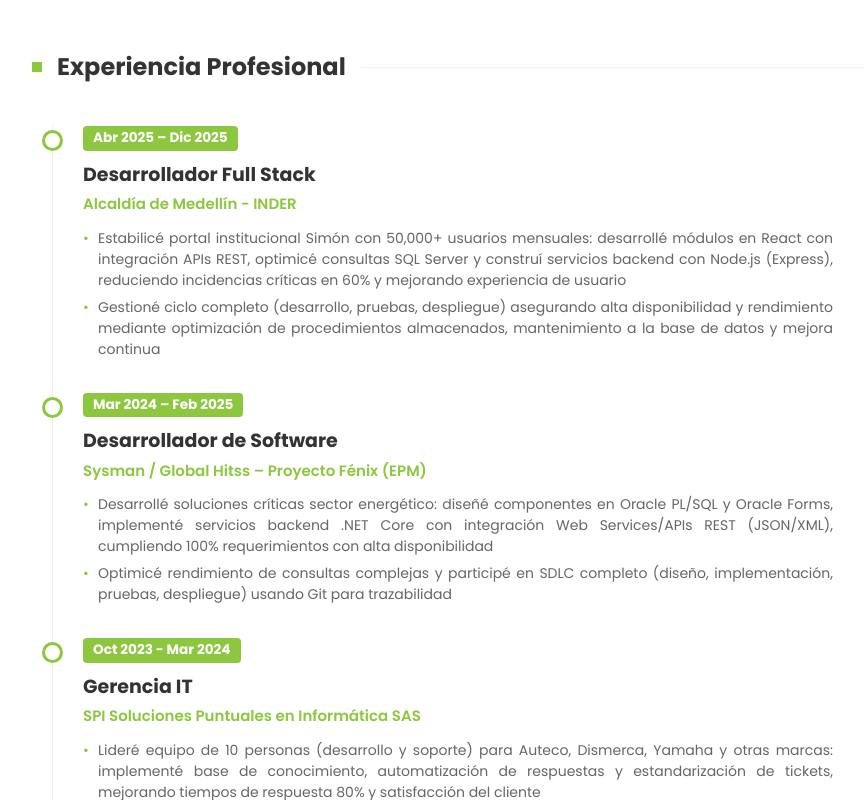
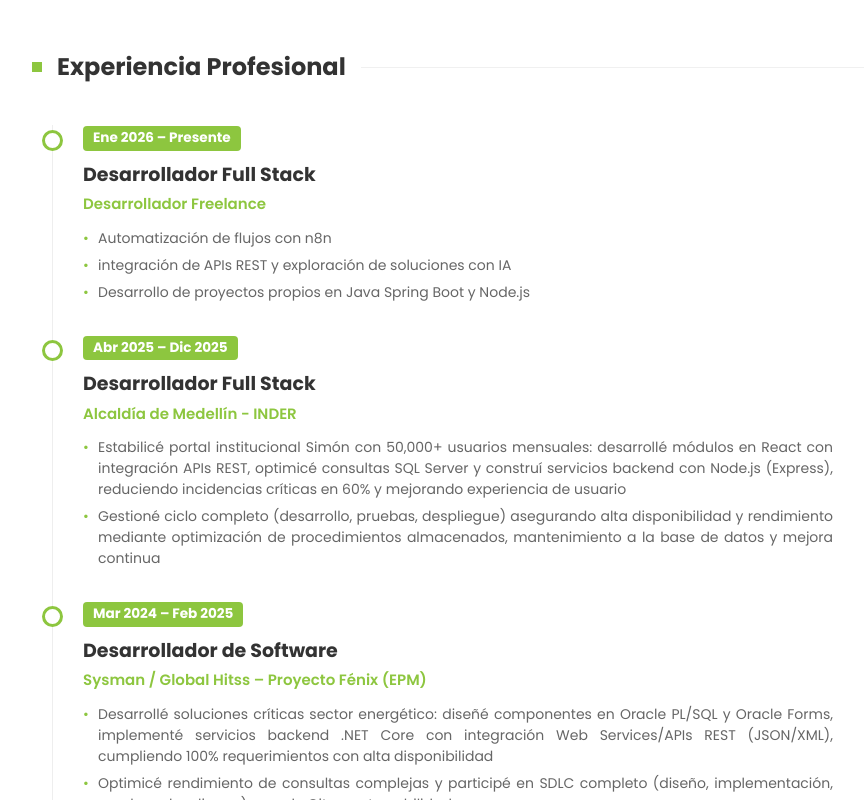
Before and after one commit to edwingiraldosoto/cv-edwin, a React (Vite) app: page / in a window 1280 px wide. Shown: the part 1700-2500 px from the top of the page, without its empty margins (348-1212 px from the left). Built offline with nearby package versions, Linux system fonts and the light colour scheme.

Commit message:
Update cv.js

```diff
--- a/src/data/cv.js
+++ b/src/data/cv.js
@@ -71,6 +71,17 @@
   "Hice parte del proyecto de Marcación Nacional en Tigo con la nueva de marcar en la Telefonía Colombiana"
 ],
   experience: [
+    {
+      company: "Desarrollador Freelance",
+      role: "Desarrollador Full Stack",
+      period: "Ene 2026 – Presente",
+      location: "Medellín, Colombia",
+      activities: [
+        "Automatización de flujos con n8n",
+        "integración de APIs REST y exploración de soluciones con IA",
+        "Desarrollo de proyectos propios en Java Spring Boot y Node.js"
+        ]
+    },
     {
       company: "Alcaldía de Medellín - INDER",
       role: "Desarrollador Full Stack",
@@ -184,6 +195,6 @@
 ],
 Lenguaje: [
   "Español: Nativo",
-  "Ingles: A2"
+  "Ingles: Intermedio – En proceso de mejora activa"
 ],
 };
```
